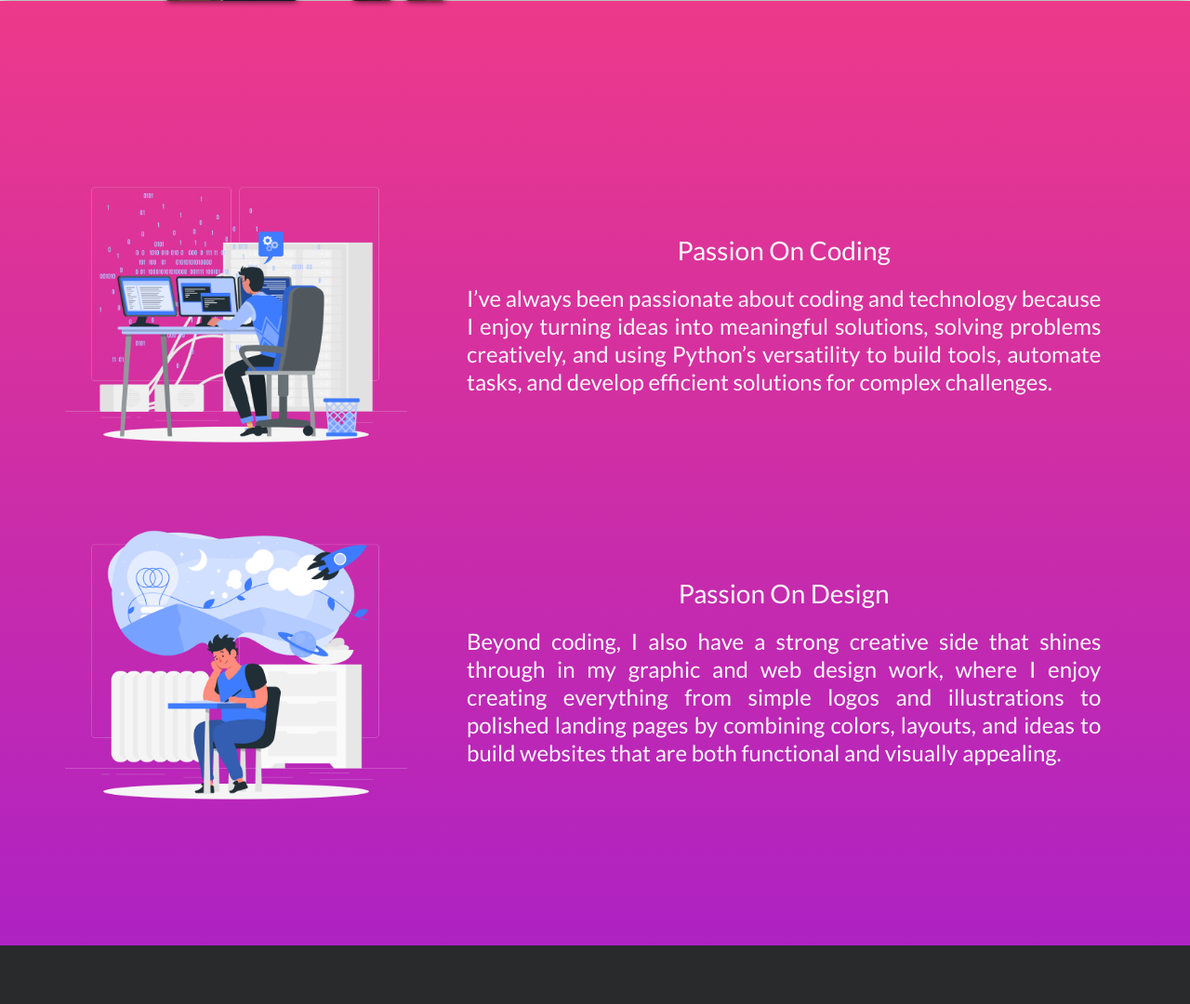
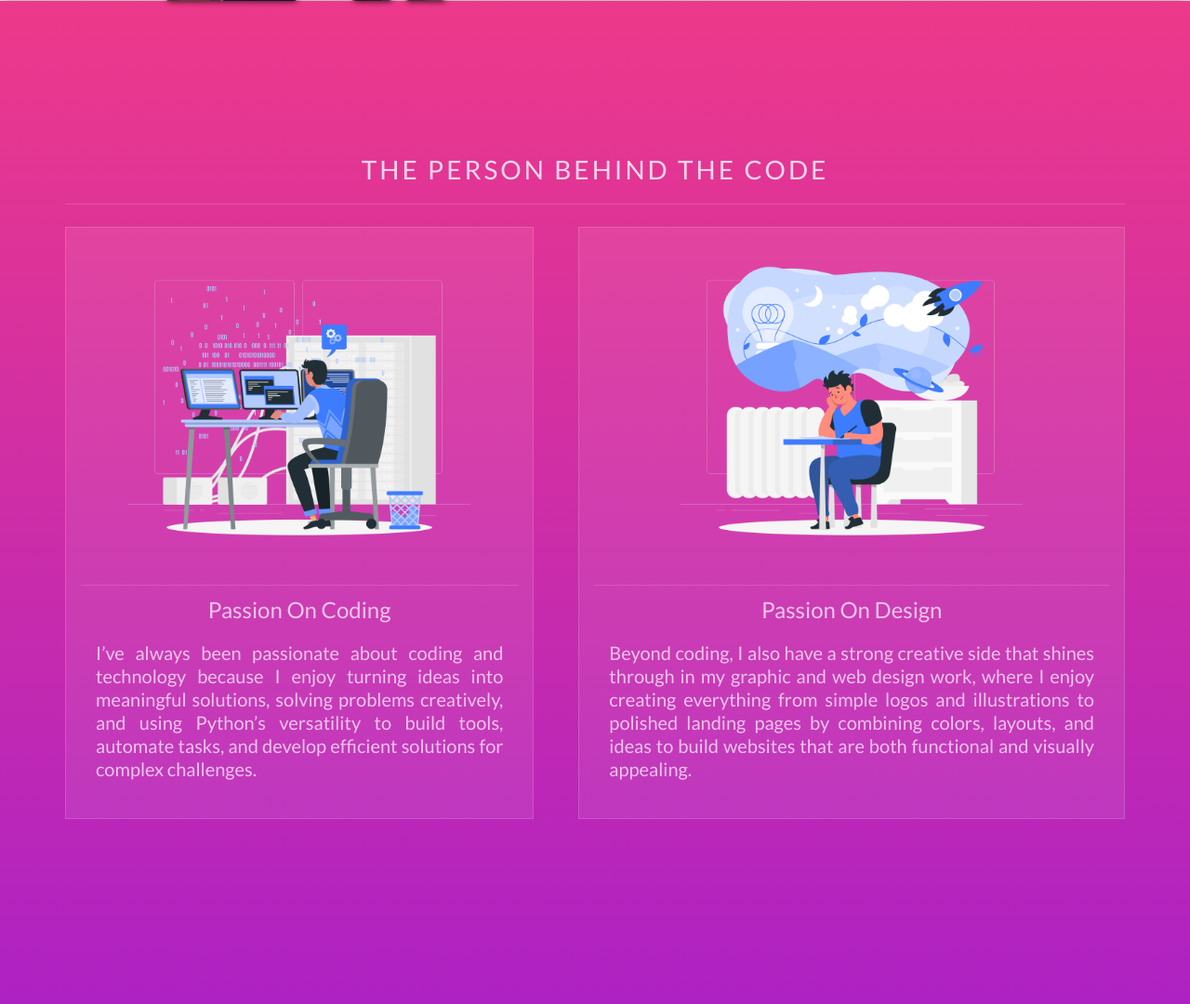
Before and after one commit to savjaylade84/jisun_portfolio, a Flask app: page / in a window 1280 px wide. Shown: the part 890-1970 px from the top of the page at 93% size. Run offline with Flask 3, Linux system fonts and the light colour scheme; some libraries are stand-ins or nearby versions.

Commit message:
Enhance About and Stats sections with new styles and layout adjustments

```diff
--- a/information/information.json
+++ b/information/information.json
@@ -7,10 +7,10 @@
                 "savjaylade84@gmail.com"
             ],
     "github-readme-streak-stats": "https://github-readme-streak-stats-puce-alpha.vercel.app/?user=savjaylade84&theme=dark&background=3B2146&ring=0891b2&fire=0891b2&exclude_days=Sun&currStreakNum=ffffff&currStreakLabel=ffffff&sideNums=ffffff&sideLabels=ffffff&dates=ffffff",
-    "github-readme-lang-stats": "https://github-readme-stats-seven-zeta-36.vercel.app/api/top-langs/?username=savjaylade84&layout=compact&hide_progress=false&stats_format=percentages&langs_count=10&exclude_repo=%22github-readme-stats%22,%22github-readme-streak-stats%22,%22github-trophies%22&theme=dark&bg_color=3B2146&title_color=ffffff&text_color=ffffff&card_width=400",
+    "github-readme-lang-stats": "https://github-readme-stats-seven-zeta-36.vercel.app/api/top-langs/?username=savjaylade84&layout=compact&hide_progress=false&stats_format=percentages&langs_count=8&exclude_repo=%22github-readme-stats%22,%22github-readme-streak-stats%22,%22github-trophies%22&theme=dark&bg_color=3B2146&title_color=ffffff&text_color=ffffff&card_width=400",
     "github-readme-profile-stats": "https://github-readme-stats-seven-zeta-36.vercel.app/api?username=savjaylade84&theme=dark&bg_color=3B2146&title_color=ffffff&text_color=ffffff&show_icons=true&card_width=500",
     "github-readme-trophy": "https://mellifluous-haupia-836204.netlify.app//?username=savjaylade84&theme=onedark&column=4&margin-h=10&rank=SECRET,SSS,SS,S,AAA,AA,A,B,C,D&margin-w=10&no-bg=true",
-    "github-contribution-graph": "https://github-readme-activity-graph.vercel.app/graph?username=savjaylade84&bg_color=3B2146&color=ffffff&line=0891b2&point=ffffff&area=true&hide_border=true&custom_title=Contribution%20Graph",
+    "github-contribution-graph": "http://github-profile-cards-orpin.vercel.app/api/cards/profile-details?username=savjaylade84&theme=jolly",
     "phone-number":"+63 995 718 9101",
     "Author-Picture":"/img/Jayson.png",
     "Author-Pixel-Picture":"https://jisun-portfolio.onrender.com/static//img/me_pixel.jpg",
--- a/static/css/style.css
+++ b/static/css/style.css
@@ -28,8 +28,40 @@ textarea {
   color: whitesmoke;
 }
 
+.about-main {
+  padding: 0em 1em;
+}
+
+.about-label {
+  letter-spacing: 3px;
+  text-transform: uppercase;
+  font-weight: 500;
+  color: rgba(255, 255, 255, 0.8);
+  border-bottom: 1px solid rgba(255, 255, 255, 0.15);
+}
+
+.about-text {
+  border-top: 1px solid rgba(255, 255, 255, 0.15);
+  padding: 0.5em 1em;
+  color: rgba(255, 255, 255, 0.7);
+}
+
+.about-section {
+  padding: 1rem;
+  background: rgba(255, 255, 255, 0.08);
+  border: 1px solid rgba(255, 255, 255, 0.15);
+  transition: transform 0.2s ease, background 0.2s ease;
+}
+
+.about-section:hover {
+  background: rgba(255, 255, 255, 0.13);
+  transform: translateY(-4px);
+}
+
 .stats-section img {
   padding: 0.5em 0.5em;
+  -o-object-fit: contain;
+     object-fit: contain;
 }
 .stats-section h4 {
   padding-top: 1em;
--- a/static/css/style.scss
+++ b/static/css/style.scss
@@ -36,9 +36,40 @@ textarea{
 
 }
 
+.about-main{
+    padding: 0em 1em;
+}
+
+.about-label{
+    letter-spacing: 3px;
+    text-transform: uppercase;
+    font-weight: 500;
+    color:rgba(255,255,255,0.80);
+    border-bottom: 1px solid rgba(255,255,255,0.15);
+}
+
+.about-text{
+    border-top: 1px solid rgba(255,255,255,0.15);
+    padding: 0.5em 1em;
+    color:rgba(255,255,255,0.70);
+}
+
+.about-section{
+    padding: 1rem;
+    background: rgba(255,255,255,0.08);
+    border: 1px solid rgba(255,255,255,0.15);
+    transition: transform 0.2s ease, background 0.2s ease;
+}
+
+.about-section:hover{
+  background: rgba(255,255,255,0.13);
+  transform: translateY(-4px);
+}
+
 .stats-section{
     img{
             padding:0.5em 0.5em;
+            object-fit: contain;
     }
 
     h4{
@@ -85,6 +116,7 @@ textarea{
 .quotes:after{
     content:'\201D';
 }
+
 
 /* button style */
 .button{
--- a/templates/about.html
+++ b/templates/about.html
@@ -1,26 +1,33 @@
 {% block content %}
 
-    <div class="purple-hue-bg top-padding-medium bottom-padding-small top-shadow" id="about">
+<div class="about-main purple-hue-bg top-padding-medium bottom-padding-medium top-shadow" id="about">
     <div class="container top-margin-none top-padding-none">
 
-            <div class="text-light top-margin-none bottom-margin-xsmall top-padding-none bottom-padding-none text-center text-lg-start">
+        <div class="about-label text-center bottom-margin-xsmall">
+            <p class="fs-3">The Person Behind the Code</p>
+        </div>
+
+        <div class="text-light top-margin-none bottom-margin-xsmall top-padding-none bottom-padding-none d-flex flex-column flex-lg-row gap-5">
             {% for desc in information['About']['Description'] %}
-                    <!-- about item -->
-                    <div class="about-list bottom-margin-xxsmall  align-items-center d-flex d-md-flex flex-lg-row flex-column">
 
-                        <picture>
-                            <source srcset=" {{ url_for('static',filename=desc['img']) | default(information['default-img']) }} " draggable="false" type="image/svg+xml">
-                            <img src=" {{  url_for('static',filename=desc['img']) | default(information['default-img']) }} " draggable="false" class="img-fluid img-art " alt="...">
+                <div class=" about-section about-list bottom-margin-xxsmall d-flex flex-column align-items-center text-center flex-grow-1">
+
+                    <picture class="d-flex align-items-center justify-content-center">
+                        <source srcset="{{ url_for('static',filename=desc['img']) | default(information['default-img']) }}" type="image/svg+xml">
+                        <img src="{{ url_for('static',filename=desc['img']) | default(information['default-img']) }}"
+                             draggable="false" class="img-fluid img-art" alt="...">
                     </picture>
 
-                        <div class="bottom-margin-none padding-vertical-small">
-                            <p class="fs-3 text-capitalize text-center">{{ desc['title'] }}</p>
-                            <p class="fs-4 lh-sm  text-justify">{{ desc['desc'] }}</p>
+                    <div class="about-text bottom-margin-none">
+                        <p class="fs-4 text-capitalize text-center">{{ desc['title'] }}</p>
+                        <p class="fs-5 lh-sm text-justify">{{ desc['desc'] }}</p>
                     </div>
 
                 </div>
+
             {% endfor %}
         </div>
+
     </div>
 </div>
 
--- a/templates/introduction.html
+++ b/templates/introduction.html
@@ -29,4 +29,5 @@
             </div>
         </div>
     </div>
+
 {% endblock %}
--- a/templates/stats.html
+++ b/templates/stats.html
@@ -1,26 +1,26 @@
 {% block content %}
-    <div class=" stats d-flex blackish-bg top-padding-small bottom-padding-small flex-column flex-lg-row text-center align-items-start justify-content-evenly bd-highlight mb-3" id="statistic">
+    <div class="stats d-flex blackish-bg top-padding-small bottom-padding-small flex-column flex-lg-row align-items-lg-start align-items-md-center justify-content-evenly mb-3" id="statistic">
 
-        <div class="stats-section d-flex flex-column align-items-center mb-3 mb-lg-0">
-            <h4>Github's Trophies</h4>
-            <img src="{{ information['github-readme-trophy'] }}" id="trophy" class="img-fluid" width="500" alt="">
-            <div class="stats-section d-flex flex-column align-items-center mb-3 mb-lg-0">
-                <h4>Github's Contribution Graph</h4>
-                <img src="{{ information['github-contribution-graph'] }}" width="800" height="600" class="img-fluid" alt="">
-            </div>
+        <div class="stats-section d-flex flex-column align-items-center mb-4 mb-lg-0">
+            <h4 class="text-center">Github's Trophies</h4>
+            <img src="{{ information['github-readme-trophy'] }}" id="trophy" class="img-fluid mb-4" width="500" alt="">
+
+            <h4 class="text-center">Github's Contribution Graph</h4>
+            <img src="{{ information['github-contribution-graph'] }}" class="img-fluid" height="300" width="800" alt="">
         </div>
 
-        <div class="stats-section d-flex flex-column align-items-center mb-3 mb-lg-0">
-            <h4>Github's Profile Stats</h4>
+        <div class="stats-section d-flex flex-column align-items-center mb-4 mb-lg-0">
+            <h4 class="text-center">Github's Profile Stats</h4>
             <img src="{{ information['github-readme-profile-stats'] }}" class="img-fluid mb-2" width="500" alt="">
-            <img src="{{ information['github-readme-streak-stats'] }}" class="img-fluid" width="500" alt="">
-                <div class="stats-section d-flex flex-column align-items-center mb-3 mb-lg-0">
-                    <h4>Github's Language Stats</h4>
-                    <img src="{{ information['github-readme-lang-stats'] }}" class="img-fluid" width="500" alt="">
-                    <a href=" {{ information['github-profile'] }} " target="_blank" draggable="false" style="width: 95%;" class="btn button top-margin-xsmall button-white">View Github Profile </a>
-                </div>
+            <img src="{{ information['github-readme-streak-stats'] }}" class="img-fluid mb-4" width="500" alt="">
+
+            <h4 class="text-center">Github's Language Stats</h4>
+            <img src="{{ information['github-readme-lang-stats'] }}" class="img-fluid mb-3" width="500" alt="">
+
+            <a href="{{ information['github-profile'] }}" target="_blank" draggable="false" class="btn button top-margin-xsmall button-white w-100">
+                Visit Github Profile
+            </a>
         </div>
-
 
     </div>
 {% endblock %}
```
Also changed, not shown: 1 other file. Lines whose indentation alone changed are shown as unchanged.
